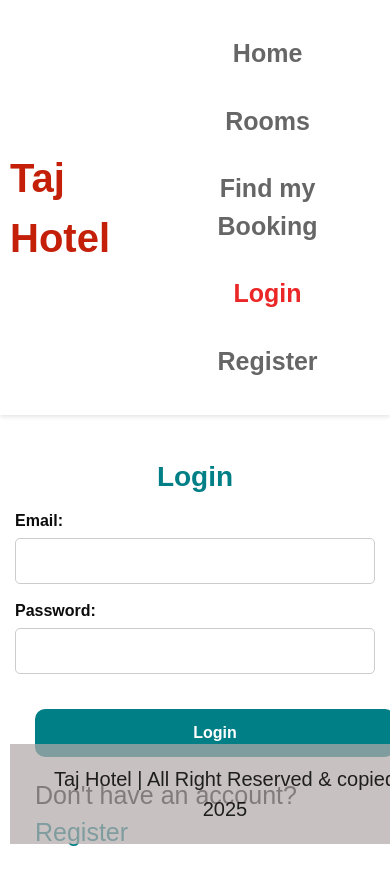
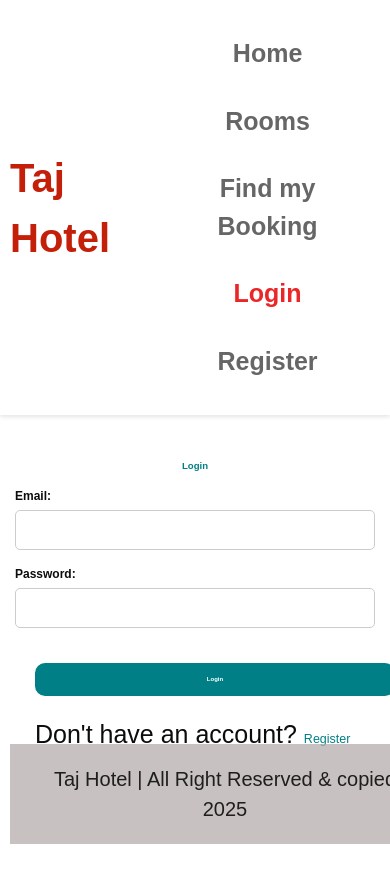
Before and after one commit to ranjankush/HMSFrontend, a React (Create React App) app: page /login in a window 390 px wide. Shown: the top 884 px of the page. Built offline with nearby package versions, Linux system fonts and the light colour scheme.

Commit message:
size adjusted

```diff
--- a/src/index.css
+++ b/src/index.css
@@ -1365,20 +1365,20 @@
 @media (max-width: 768px) {
   /* General Text Styles */
   body {
-      font-size: 16px; /* Base font size for mobile */
+      font-size: 12px; /* Base font size for mobile */
       line-height: 1.5; /* Adequate line height for readability */
   }
 
   /* Headings */
   h1, h2, h3, h4, h5, h6 {
-      font-size: 1.5em; /* Relative font size for headings */
+      font-size: 0.5em; /* Relative font size for headings */
       line-height: 1.2; /* Tighter line height for headings */
       margin-bottom: 10px; /* Space below headings */
   }
 
   /* Paragraphs and Text Elements */
   p, span, a {
-      font-size: 1em; /* Relative font size */
+      font-size: 0.5em; /* Relative font size */
       line-height: 1.5; /* Adequate line height */
   }
 
@@ -1396,7 +1396,7 @@
   .admin-button {
       width: 100%; /* Full width for buttons */
       padding: 12px; /* Adequate padding */
-      font-size: 1em; /* Consistent font size */
+      font-size: 0.5em; /* Consistent font size */
       line-height: 1.5; /* Proper line height */
   }
 
@@ -1433,7 +1433,7 @@
   button[type="submit"] {
       width: 100%; /* Full width for submit button */
       padding: 12px; /* Adequate padding */
-      font-size: 1em; /* Consistent font size */
+      font-size: 0.5em; /* Consistent font size */
       line-height: 1.5; /* Proper line height */
   }
 
@@ -1447,7 +1447,7 @@
   }
 
   .auth-container h2 {
-      font-size: 1.75em; /* Slightly larger for emphasis */
+      font-size: 0.8em; /* Slightly larger for emphasis */
       line-height: 1.2; /* Tighter line height */
       margin-bottom: 15px; /* Space below heading */
       color: #007F86; /* Specific color for heading */
@@ -1455,7 +1455,7 @@
 
   /* Header Banner */
   .header-banner h1 {
-      font-size: 2em; /* Larger for main heading */
+      font-size: 0.8em; /* Larger for main heading */
       line-height: 1.2; /* Tighter line height */
       text-align: center; /* Center align */
   }
@@ -1470,7 +1470,7 @@
   .home-search-button {
       width: 100%; /* Full width for button */
       padding: 12px; /* Adequate padding */
-      font-size: 1em; /* Consistent font size */
+      font-size: 0.5em; /* Consistent font size */
       line-height: 1.5; /* Proper line height */
   }
 
@@ -1483,7 +1483,7 @@
   .book-now-button {
       width: 100%; /* Full width for button */
       padding: 10px; /* Adequate padding */
-      font-size: 1em; /* Consistent font size */
+      font-size: 0.5em; /* Consistent font size */
       line-height: 1.5; /* Proper line height */
       background-color: #007F86; /* Specific background color */
       color: white; /* Text color */
@@ -1527,7 +1527,7 @@
   .navbar-ul li a {
       display: block; /* Make links block-level */
       padding: 10px; /* Adequate padding */
-      font-size: 1em; /* Consistent font size */
+      font-size: 0.5m; /* Consistent font size */
       line-height: 1.5; /* Proper line height */
   }
 }
```
